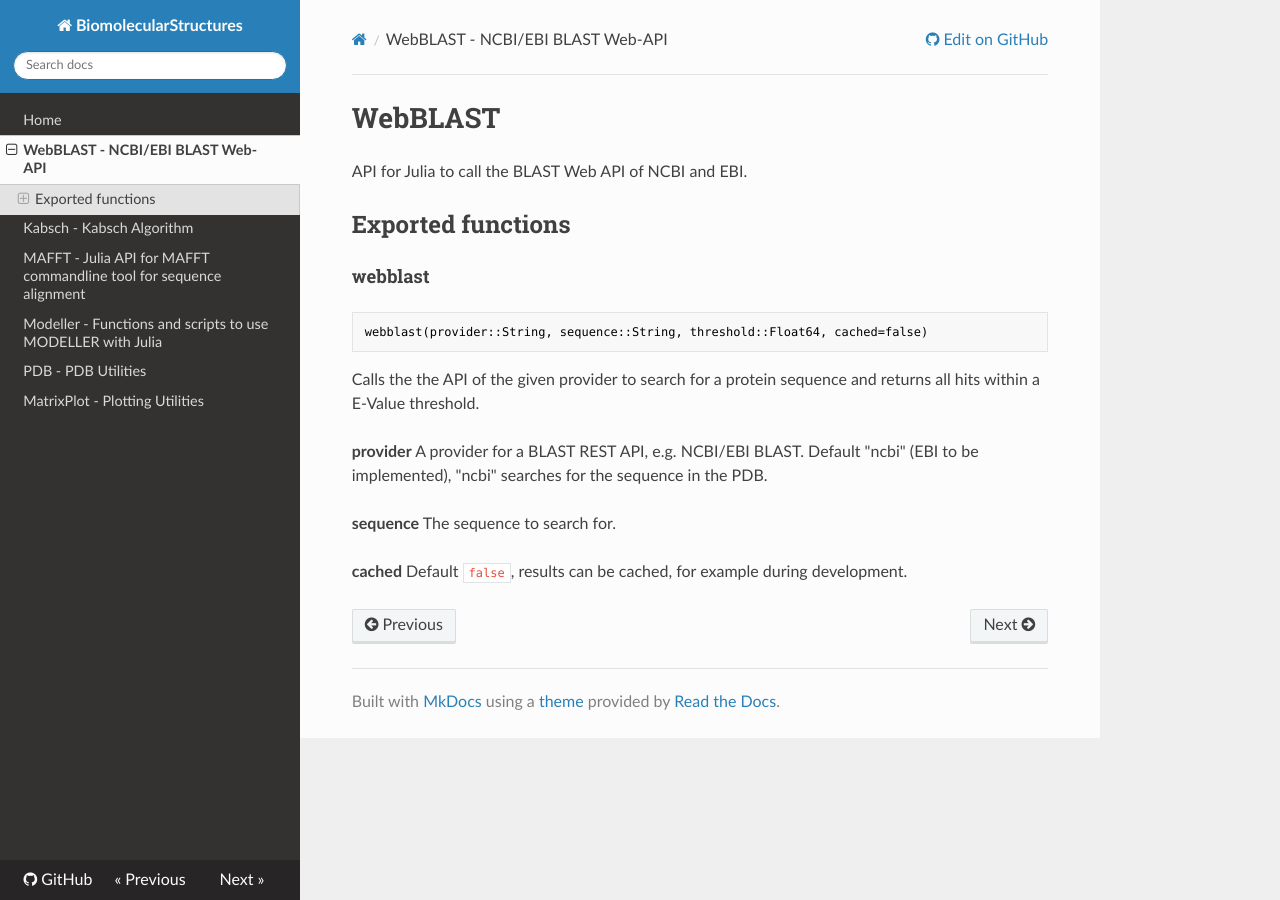
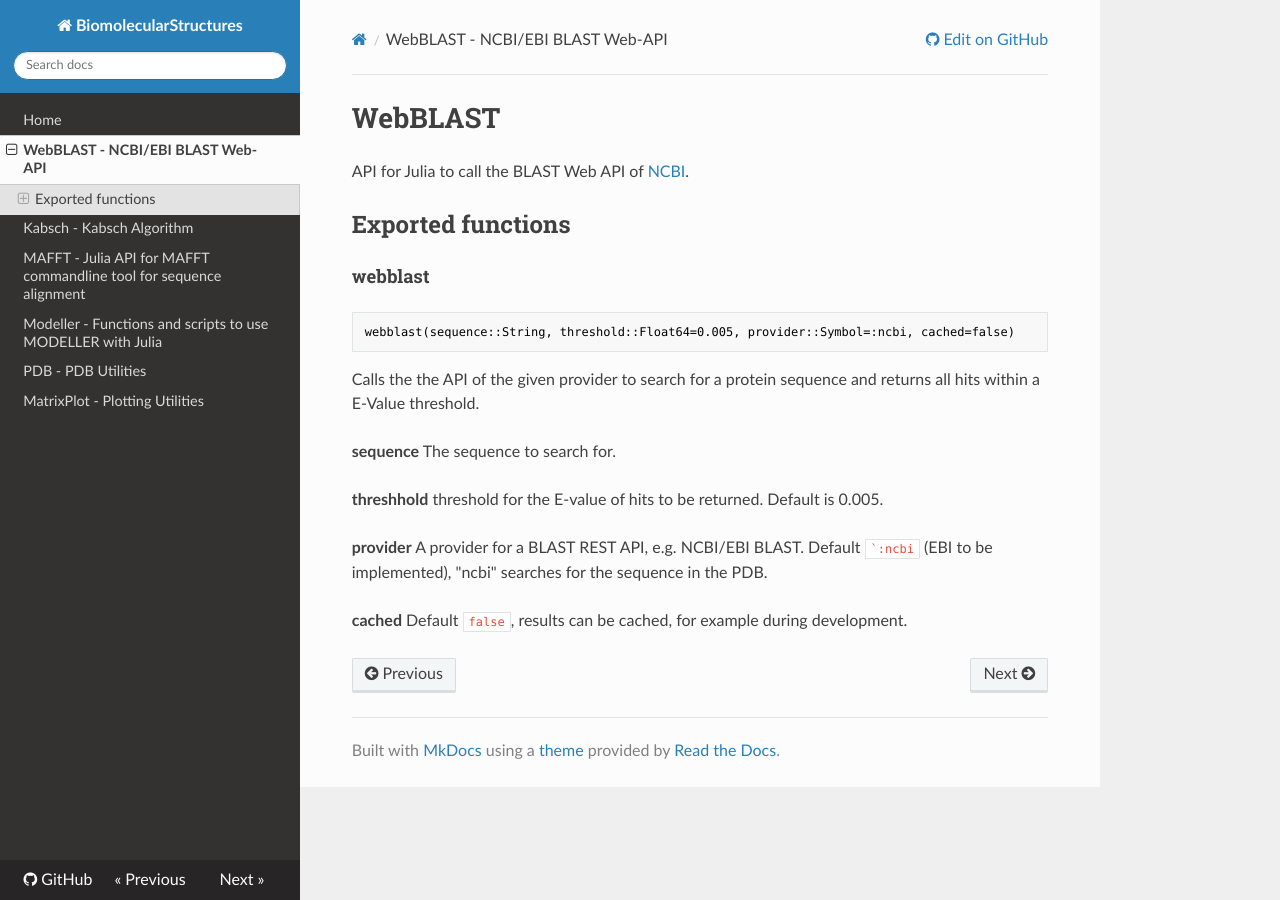
Before and after one commit to hng/BiomolecularStructures.jl, an MkDocs documentation site: the page built from docs/webblast.md, in a window 1280 px wide. Built offline with MkDocs 1.6.1, drawn with Linux system fonts in a browser that asks for light colours; nearby versions of some CDN libraries; old or Windows-style settings are respelled for this version of MkDocs.

Commit message:
nicer function signature for webblast()

````diff
--- a/docs/webblast.md
+++ b/docs/webblast.md
@@ -1,19 +1,20 @@
 # WebBLAST
 
-API for Julia to call the BLAST Web API of NCBI and EBI.
+API for Julia to call the BLAST Web API of [NCBI](http://blast.ncbi.nlm.nih.gov/Blast.cgi?CMD=Web&PAGE_TYPE=BlastHome).
 
 ## Exported functions
 
 #### webblast
 
 ```julia
-webblast(provider::String, sequence::String, threshold::Float64, cached=false)
+webblast(sequence::String, threshold::Float64=0.005, provider::Symbol=:ncbi, cached=false)
 ```
-
 Calls the the API of the given provider to search for a protein sequence and returns all hits within a E-Value threshold.
-
-**provider** A provider for a BLAST REST API, e.g. NCBI/EBI BLAST. Default "ncbi" (EBI to be implemented), "ncbi" searches for the sequence in the PDB.
 
 **sequence** The sequence to search for.
 
+**threshhold** threshold for the E-value of hits to be returned. Default is 0.005.
+
+**provider** A provider for a BLAST REST API, e.g. NCBI/EBI BLAST. Default ``:ncbi` (EBI to be implemented), "ncbi" searches for the sequence in the PDB.
+
 **cached** Default ```false```, results can be cached, for example during development.
````
Also changed, not shown: 2 other files.
